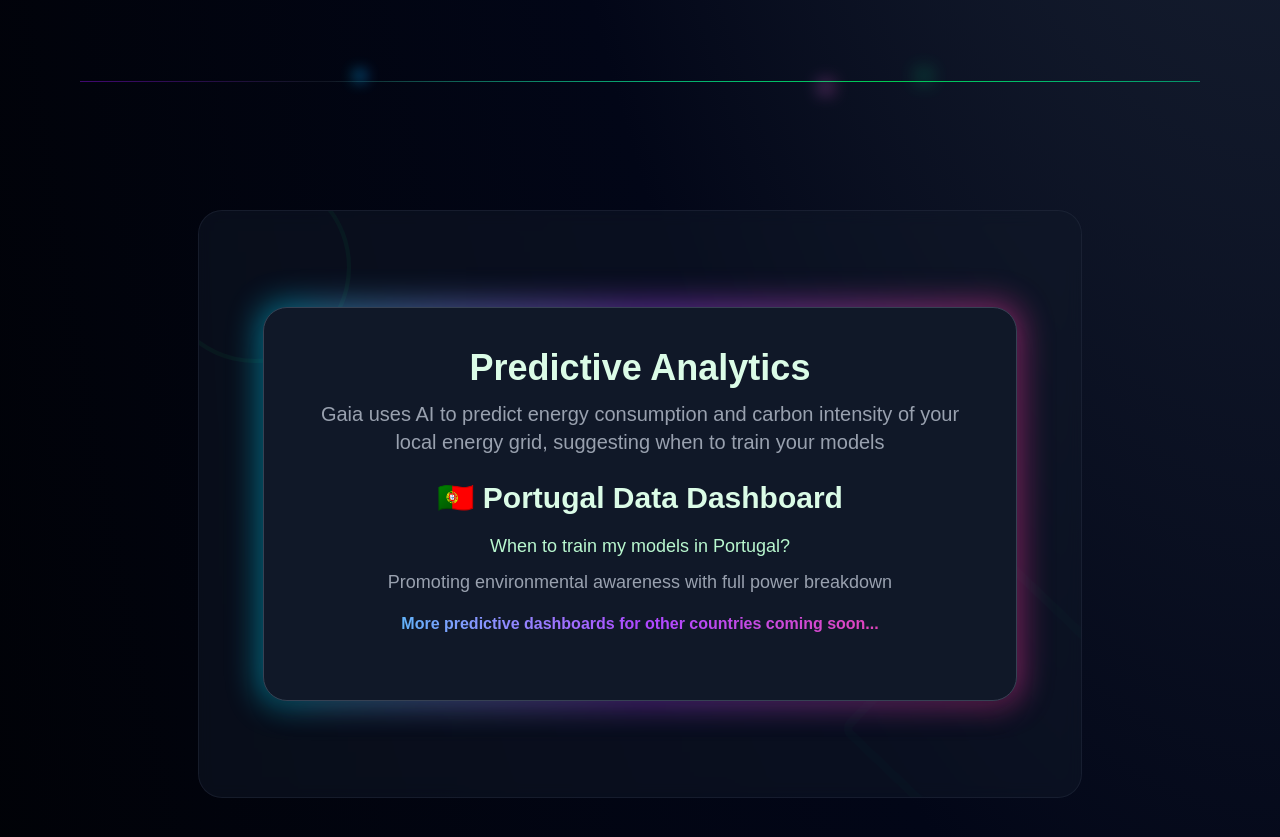
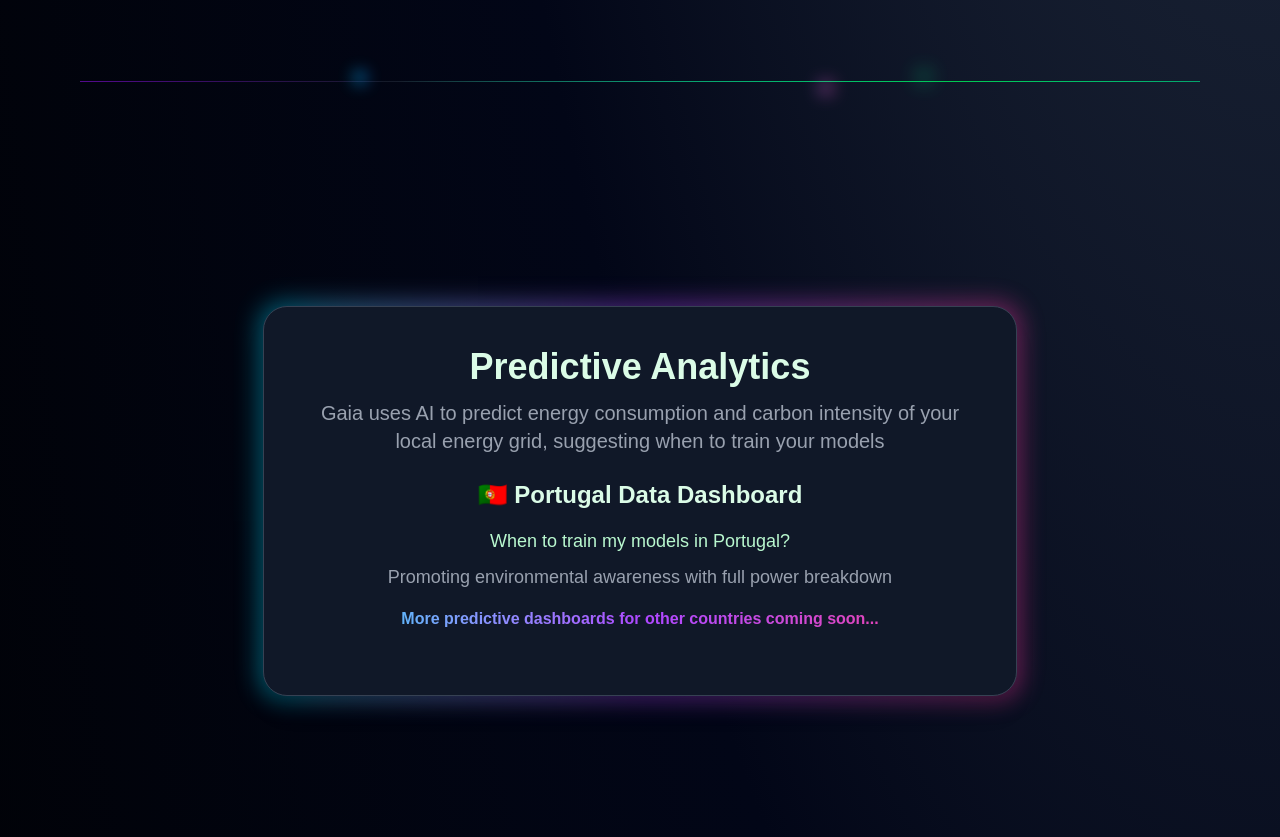
Before and after one commit to guilhermegranchopro/Eco-AI.ly, a Next.js app in the folder frontend/my-next-app/: page / in a window 1280 px wide. Shown: the part 1960-2797 px from the top of the page. Built offline with nearby package versions, Linux system fonts and the light colour scheme.

Commit message:
added the second card for the second of the three reasons that make gaia special

```diff
--- a/frontend/my-next-app/src/app/page.tsx
+++ b/frontend/my-next-app/src/app/page.tsx
@@ -1347,26 +1347,11 @@ export default function Home() {
 
         <AnimatedDivider />
 
-      {/* Explore Our Platform Section - Enhanced */}
-      <AnimatedSection
-        id="platform"
-        className="py-16 md:py-24 px-6 sm:px-8 md:px-12 lg:px-16 bg-gray-900/50 backdrop-blur-sm border border-gray-700/30 rounded-3xl relative overflow-hidden"
-      >
-        {/* Decorative elements */}
-        <motion.div
-          className="absolute -top-10 -left-10 w-48 h-48 border-4 border-green-500/20 rounded-full opacity-30"
-          animate={{ rotate: 360 }}
-          transition={{ duration: 40, repeat: Infinity, ease: "linear" }}
-        />
-        <motion.div
-          className="absolute -bottom-12 -right-12 w-60 h-60 border-8 border-green-500/10 rounded-xl opacity-20"
-          animate={{ rotate: -360 }}
-          transition={{ duration: 50, repeat: Infinity, ease: "linear" }}
-        />
 
     {/* Glowing gradient border wrapper */}
-    <div className="relative w-full max-w-5xl mx-auto">
-      <div className="absolute -inset-1 rounded-3xl bg-gradient-to-r from-cyan-400 via-purple-500 to-pink-500 opacity-50 blur-lg animate-pulse z-0" />
+    <section className="px-6 sm:px-8 md:px-12 lg:px-16 py-16 md:py-24">
+    <div className="relative w-full max-w-5xl mx-auto isolate">
+      <div className="absolute -inset-1 rounded-3xl bg-gradient-to-r from-cyan-400 via-purple-500 to-pink-500 opacity-30 blur-md animate-pulse" />
 
       {/* Centered content block */}
       <div className="relative z-10 text-center p-10 rounded-3xl bg-gray-900 border border-gray-700 shadow-xl">
@@ -1378,11 +1363,11 @@ export default function Home() {
         </motion.p>
 
         <motion.div variants={fadeInUp} className="mb-6">
-          <h3 className="text-2xl sm:text-3xl font-semibold mb-4 text-green-100">
+          <h4 className="text-2xl font-semibold mb-4 text-green-100">
             🇵🇹 Portugal Data Dashboard
-          </h3>
+          </h4>
           <Link href="/dashboard/portugal" passHref>
-            <p className="text-green-200 text-lg mb-2 cursor-pointer hover:underline transition">
+            <p className="text-green-200 text-lg mb-2 cursor-pointer transition">
               When to train my models in Portugal?
             </p>
           </Link>
@@ -1390,15 +1375,70 @@ export default function Home() {
             Promoting environmental awareness with full power breakdown
           </p>
 
-        <p className="font-semibold text-transparent bg-clip-text bg-gradient-to-r from-cyan-400 via-purple-500 to-pink-500 animate-gradient-x">
-          More predictive dashboards for other countries coming soon...
-        </p>
+      <p className="font-semibold text-transparent bg-clip-text bg-gradient-to-r from-cyan-400 via-purple-500 to-pink-500 animate-gradient-x">
+        More predictive dashboards for other countries coming soon...
+      </p>
         </motion.div>
       </div>
     </div>
+    </section>
 
-      </AnimatedSection>
+  {/* Glowing gradient border wrapper */}
+  <section className="px-6 sm:px-8 md:px-12 lg:px-16 py-16 md:py-24">
+    <div className="relative w-full max-w-5xl mx-auto isolate">
+      <div className="absolute -inset-1 rounded-3xl bg-gradient-to-r from-cyan-400 via-purple-500 to-pink-500 opacity-30 blur-md animate-pulse" />
 
+      {/* Centered content block */}
+      <div className="relative z-10 text-center p-10 rounded-3xl bg-gray-900 border border-gray-700 shadow-xl space-y-6">
+        {/* Main Title */}
+        <motion.h2
+          variants={fadeInUp}
+          className="text-3xl sm:text-4xl font-extrabold text-green-100 mb-4"
+        >
+          Data Visualization
+        </motion.h2>
+
+        {/* Subtitle: Local */}
+        <div className="space-y-1">
+          <p className="text-lg sm:text-xl font-semibold text-green-200 mb-3">
+            Training Locally?
+          </p>
+
+          <Link href="/dashboard/portugal" passHref>
+            <p className="text-gray-300">
+              View the full power breakdown of your local energy grid
+            </p>
+          </Link>
+
+        </div>
+
+        {/* Subtitle: Cloud */}
+        <div className="space-y-1">
+          <p className="text-lg sm:text-xl font-semibold text-green-200 mb-3">
+            Training on the Cloud?
+          </p>
+          <Link href="/find-gpu" passHref>
+          <p className="text-gray-300 cursor-pointer transition">
+          Gaia presents the first open-source GPU Finder that considers environmental impact
+          </p>
+          </Link>
+        </div>
+
+
+
+        {/* Footer Gradient Text */}
+        <motion.div variants={fadeInUp}>
+          <p className="font-semibold text-transparent bg-clip-text bg-gradient-to-r from-cyan-400 via-purple-500 to-pink-500 animate-gradient-x">
+            More GPU options from new cloud providers coming soon...
+          </p>
+        </motion.div>
+      </div>
+    </div>
+  </section>
+
+
+
+      {/* Explore Our Platform Section - Enhanced */}
         <AnimatedDivider />
 
         {/* Technology Stack Section - Enhanced */}
```
